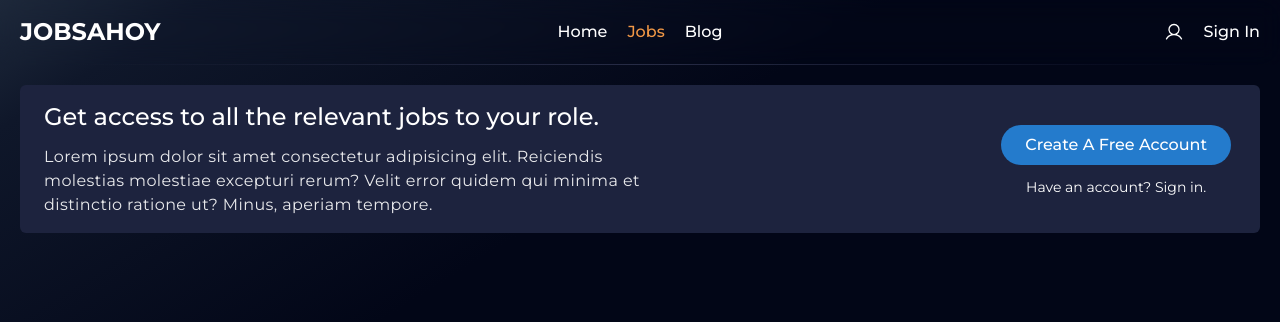
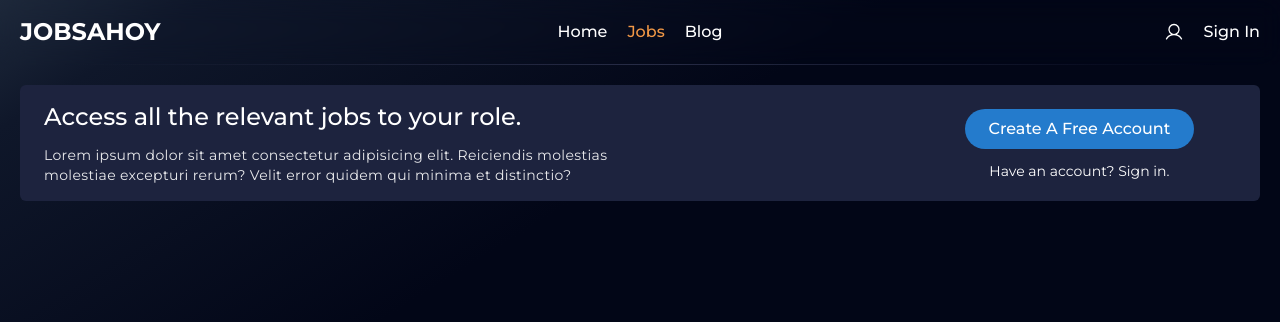
Before and after one commit to ParamBirje/JobsAhoy, a Next.js app: page /jobs in a window 1280 px wide. Shown: the top 322 px of the page. Built offline with nearby package versions, Linux system fonts and the light colour scheme; no server answers.

Commit message:
Updated sign-in banner main title in /jobs guest user

```diff
--- a/src/app/jobs/_components/views/SignedOutPage.tsx
+++ b/src/app/jobs/_components/views/SignedOutPage.tsx
@@ -9,12 +9,12 @@ export default function SignedOutPage() {
         <div className="flex justify-between items-center gap-4 bg-primary-lighter rounded-md px-6 py-4">
           <div className="flex flex-col gap-3">
             <h2 className="text-2xl font-medium">
-              Get access to all the relevant jobs to your role.
+              Access all the relevant jobs to your role.
             </h2>
-            <p className="w-2/3 text-secondary opacity-90 tracking-wide">
+            <p className="w-2/3 text-secondary opacity-90 tracking-wide text-sm">
               Lorem ipsum dolor sit amet consectetur adipisicing elit.
               Reiciendis molestias molestiae excepturi rerum? Velit error quidem
-              qui minima et distinctio ratione ut? Minus, aperiam tempore.
+              qui minima et distinctio?
             </p>
           </div>
 
```
